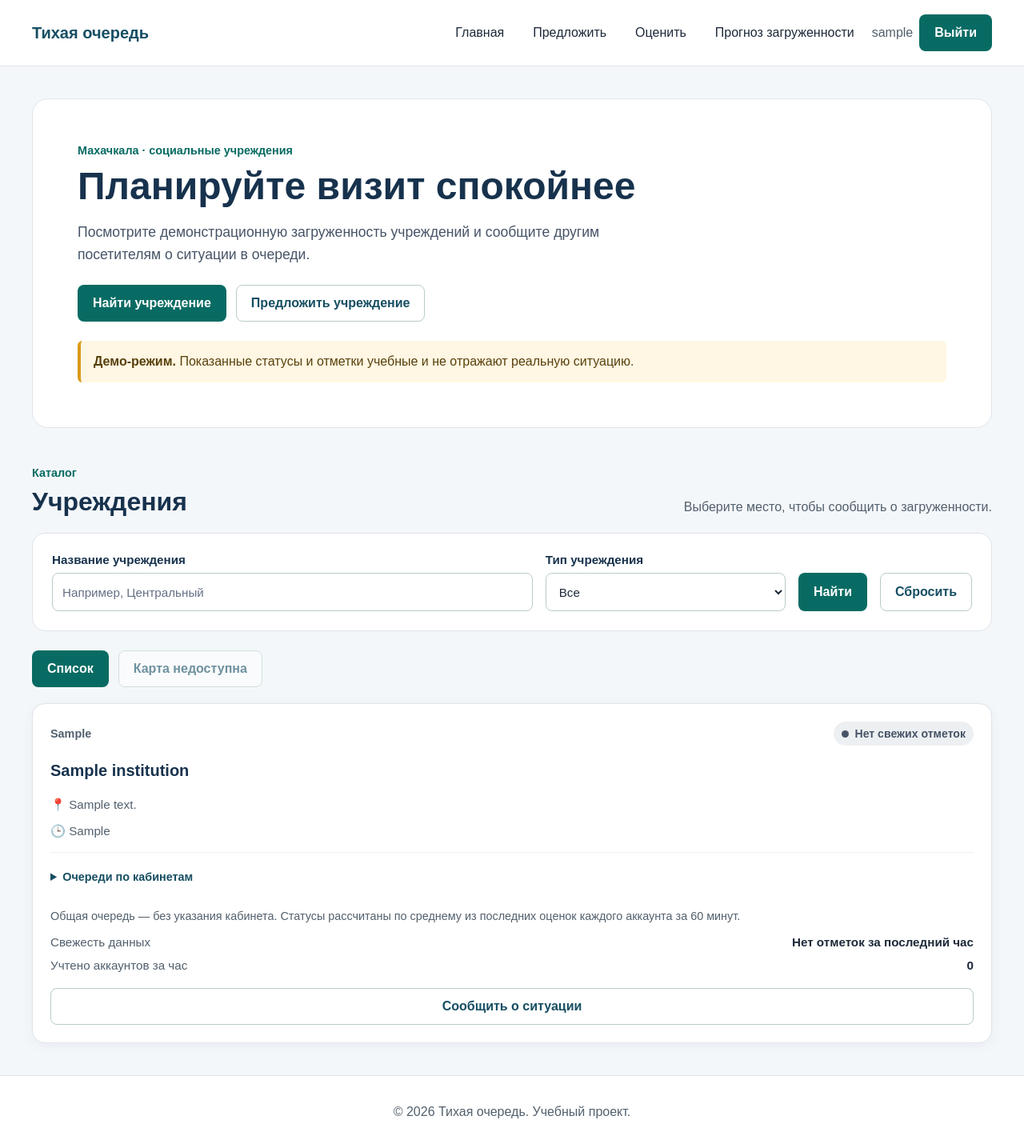
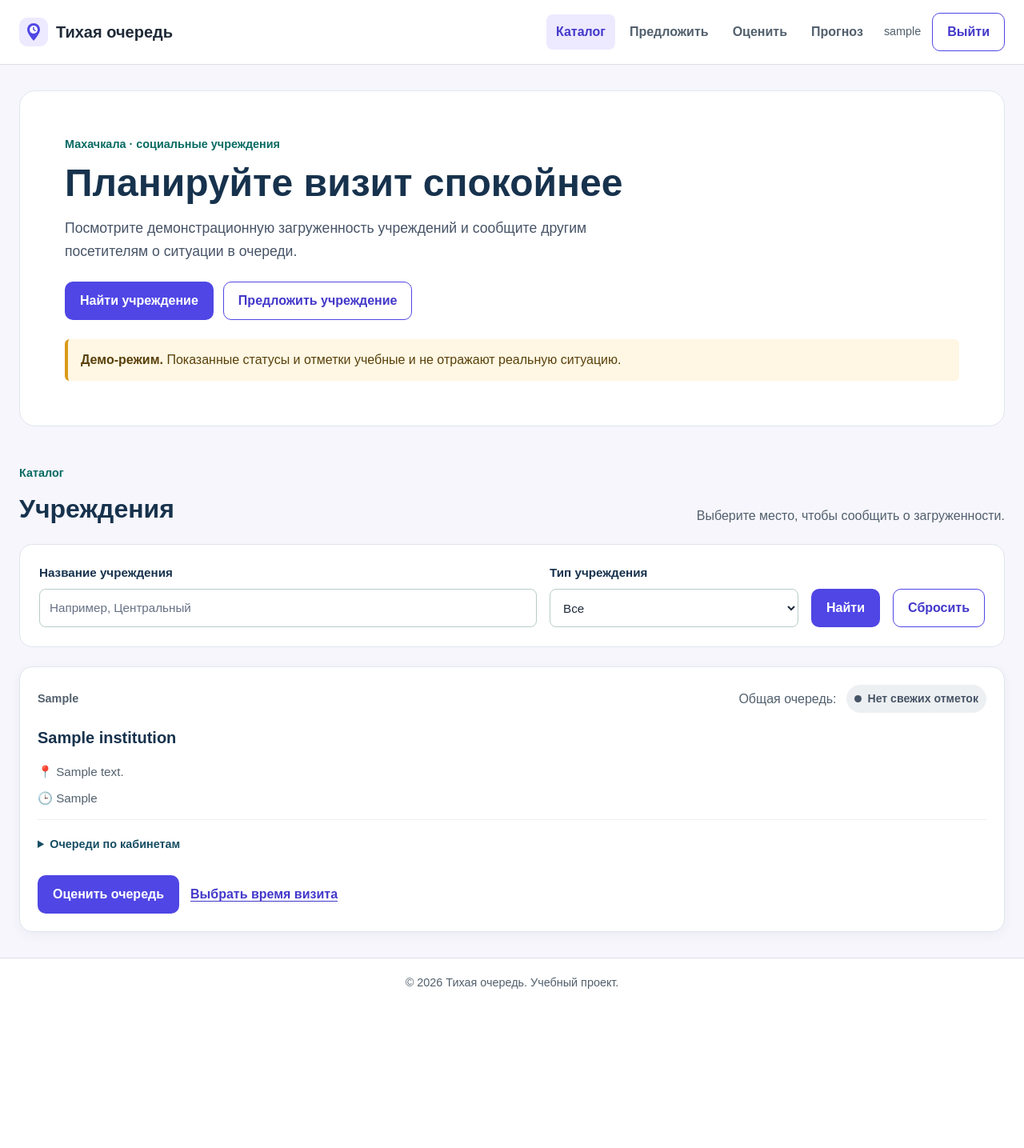
Before and after one commit to Kirilll555/quiet-queue, a Django app: page / in a window 1280 px wide. Shown: the whole page at 80% size. After the commit the page ends 1236 px from the top, so only its background shows below. Run offline with Django 5.2, Linux system fonts and the light colour scheme; a user stored in the database is signed in; tables that the repository leaves empty hold one stand-in row (values such as "Sample post").

Commit message:
Обновлено оформление сайта и добавлен логотип

```diff
--- a/pages/templates/base.html
+++ b/pages/templates/base.html
@@ -27,6 +27,7 @@
                 {% endfor %}
             </div>
         {% endif %}
+
         {% block content %}
         {% endblock %}
     </main>
@@ -34,6 +35,6 @@
     <footer class="site-footer">
         <p>© 2026 Тихая очередь. Учебный проект.</p>
     </footer>
-
+    <script src="{% static 'js/navigation.js' %}" defer></script>
 </body>
 </html>
--- a/pages/templates/menu.html
+++ b/pages/templates/menu.html
@@ -1,13 +1,57 @@
 <header class="site-header">
-    <nav class="main-nav">
+    <nav class="main-nav" aria-label="Основная навигация">
         <div class="nav-brand">
-            <a href="{% url 'index' %}" class="logo-link">Тихая очередь</a>
+            <a href="{% url 'index' %}" class="logo-link">
+                <span class="logo-symbol" aria-hidden="true">
+                    <svg width="24" height="24" viewBox="0 0 24 24" aria-hidden="true" focusable="false">
+                        <path fill="#4F46E5" d="M12 1a8 8 0 0 0-8 8c0 5.4 8 14 8 14s8-8.6 8-14a8 8 0 0 0-8-8Z"/>
+                        <circle cx="12" cy="9" r="5" fill="#fff"/>
+                        <path d="M12 6.3V9l2 1.4" fill="none" stroke="#4F46E5" stroke-width="1.5" stroke-linecap="round" stroke-linejoin="round"/>
+                    </svg>
+                </span>
+                <span>Тихая очередь</span>
+            </a>
         </div>
-        <ul class="nav-menu">
-            <li class="nav-item"><a href="{% url 'index' %}" class="nav-link">Главная</a></li>
-            <li class="nav-item"><a href="{% url 'suggest' %}" class="nav-link">Предложить</a></li>
-            <li class="nav-item"><a href="{% url 'rate' %}" class="nav-link">Оценить</a></li>
-            <li class="nav-item"><a href="{% url 'ai_prediction' %}" class="nav-link">Прогноз загруженности</a></li>
+
+        <button
+            type="button"
+            class="nav-toggle"
+            id="nav-toggle"
+            aria-controls="nav-menu"
+            aria-expanded="false"
+            hidden
+        >
+            <span aria-hidden="true">☰</span>
+            Меню
+        </button>
+
+        {% with current=request.resolver_match.url_name %}
+            <ul class="nav-menu" id="nav-menu">
+                <li class="nav-item">
+                    <a href="{% url 'index' %}" class="nav-link"
+                       {% if current == 'index' %}aria-current="page"{% endif %}>
+                        Каталог
+                    </a>
+                </li>
+                <li class="nav-item">
+                    <a href="{% url 'suggest' %}" class="nav-link"
+                       {% if current == 'suggest' %}aria-current="page"{% endif %}>
+                        Предложить
+                    </a>
+                </li>
+                <li class="nav-item">
+                    <a href="{% url 'rate' %}" class="nav-link"
+                       {% if current == 'rate' %}aria-current="page"{% endif %}>
+                        Оценить
+                    </a>
+                </li>
+                <li class="nav-item">
+                    <a href="{% url 'ai_prediction' %}" class="nav-link"
+                       {% if current == 'ai_prediction' %}aria-current="page"{% endif %}>
+                        Прогноз
+                    </a>
+                </li>
+
                 {% if user.is_authenticated %}
                     <li class="nav-item">
                         <span class="nav-username">{{ user.username }}</span>
@@ -20,9 +64,12 @@
                     </li>
                 {% else %}
                     <li class="nav-item">
-                    <a href="{% url 'login' %}" class="btn btn-login">Войти</a>
+                        <a href="{% url 'login' %}" class="btn btn-login">
+                            Войти
+                        </a>
                     </li>
                 {% endif %}
             </ul>
+        {% endwith %}
     </nav>
 </header>
--- a/pages/templates/pages/index.html
+++ b/pages/templates/pages/index.html
@@ -2,7 +2,7 @@
 {% load static %}
 
 {% block extra_css %}
-    <link rel="stylesheet" href="{% static 'css/index_styles.css' %}?v=2">
+    <link rel="stylesheet" href="{% static 'css/index_styles.css' %}?v=layout-1">
 {% endblock %}
 
 {% block title %}Главная — Тихая очередь{% endblock %}
@@ -85,6 +85,8 @@
             </button>
         </div>
 
+        <div class="catalog-layout">
+
         <div id="institution-map-panel" hidden>
             <p id="map-message" role="status"></p>
             <div id="institution-map" aria-label="Карта учреждений"></div>
@@ -102,11 +104,13 @@
                         <span class="institution-category">
                             {{ institution.category }}
                         </span>
-
+                        <div class="institution-queue">
+                            <span>Общая очередь:</span>
                             <span class="status-pill status-pill--{{ institution.queue_level }}">
                                 <span class="status-dot" aria-hidden="true"></span>
                                 {{ institution.queue_label }}
                             </span>
+                        </div>
                     </div>
 
                     <h3 class="institution-name">{{ institution.name }}</h3>
@@ -146,21 +150,10 @@
                         </div>
                     </details>
 
-                    <p class="general-queue-label">
-                        Общая очередь — без указания кабинета.
-                        Статусы рассчитаны по среднему из последних оценок
-                        каждого аккаунта за 60 минут.
-                    </p>
-
+                    {% if institution.reports_count %}
                         <div class="institution-card-details">
                             <p>
-                            <span>
-                                {% if institution.reports_count %}
-                                    Последняя отметка
-                                {% else %}
-                                    Свежесть данных
-                                {% endif %}
-                            </span>
+                                <span>Последняя отметка</span>
                                 <strong>{{ institution.updated_label }}</strong>
                             </p>
                             <p>
@@ -168,19 +161,25 @@
                                 <strong>{{ institution.reports_count }}</strong>
                             </p>
                         </div>
+                    {% endif %}
 
-                    <a
-                        href="{% url 'rate' %}?institution_id={{ institution.id }}"
-                        class="btn btn-secondary institution-action"
-                    >
-                        Сообщить о ситуации
+                    <div class="institution-actions">
+                        <a href="{% url 'rate' %}?institution_id={{ institution.id }}"
+                           class="btn btn-primary">
+                            Оценить очередь
                         </a>
+                        <a href="{% url 'ai_prediction' %}?institution_id={{ institution.id }}"
+                           class="institution-forecast-link">
+                            Выбрать время визита
+                        </a>
+                    </div>
                 </article>
             {% empty %}
                 <p class="empty-state">
                     Учреждений по вашему запросу не найдено. Попробуйте изменить название или тип.
                 </p>
             {% endfor %}
+        </div>
         </div>
     </section>
     {{ map_institutions|json_script:"map-institutions-data" }}
@@ -189,5 +188,5 @@
         <script src="https://api-maps.yandex.ru/2.1/?apikey={{ yandex_maps_api_key|urlencode }}&amp;lang=ru_RU" defer></script>
     {% endif %}
 
-    <script src="{% static 'js/catalog-map.js' %}" defer></script>
+    <script src="{% static 'js/catalog-map.js' %}?v=layout-1" defer></script>
 {% endblock %}
--- a/pages/templates/pages/prediction.html
+++ b/pages/templates/pages/prediction.html
@@ -2,7 +2,7 @@
 {% load static %}
 
 {% block extra_css %}
-    <link rel="stylesheet" href="{% static 'css/ai_styles.css' %}">
+    <link rel="stylesheet" href="{% static 'css/ai_styles.css' %}?v=2">
 {% endblock %}
 
 {% block title %}Прогноз загруженности — Тихая очередь{% endblock %}
--- a/pages/templates/pages/rate.html
+++ b/pages/templates/pages/rate.html
@@ -2,7 +2,7 @@
 {% load static %}
 
 {% block extra_css %}
-    <link rel="stylesheet" href="{% static 'css/rate_styles.css' %}">
+    <link rel="stylesheet" href="{% static 'css/rate_styles.css' %}?v=2">
 {% endblock %}
 
 {% block title %}Оценить очередь — Тихая очередь{% endblock %}
--- a/pages/views.py
+++ b/pages/views.py
@@ -259,8 +259,11 @@ def suggest_institution(request):
 
 
 def ai_prediction(request):
-    submitted = bool(request.GET)
-    form = ForecastForm(request.GET if submitted else None)
+    submitted = "visit_date" in request.GET
+    form = ForecastForm(
+        request.GET if submitted else None,
+        initial={"institution_id": request.GET.get("institution_id")},
+    )
     forecast = None
     institution = None
     cabinet = None
--- a/static/css/auth_styles.css
+++ b/static/css/auth_styles.css
@@ -63,6 +63,8 @@
 }
 
 .auth-switch a {
-    color: #086b63;
+    color: #3730a3;
     font-weight: 700;
+    text-decoration: underline;
+    text-underline-offset: 0.15em;
 }
--- a/static/css/base_styles.css
+++ b/static/css/base_styles.css
@@ -1,12 +1,23 @@
-/* Общие правила: ширина элементов включает внутренние отступы и рамки */
+/* Общая палитра проекта */
+:root {
+    --color-primary: #4f46e5;
+    --color-primary-hover: #4338ca;
+    --color-primary-soft: #ede9fe;
+    --color-accent: #a78bfa;
+    --color-background: #f7f6fd;
+    --color-surface: #ffffff;
+    --color-text: #1f2937;
+    --color-muted: #52606d;
+    --color-border: #dddde9;
+    --color-focus: #b45309;
+
+    font-family: Arial, sans-serif;
+    color: var(--color-text);
+    background: var(--color-background);
+}
+
 * {
     box-sizing: border-box;
-}
-
-:root {
-    font-family: Arial, sans-serif;
-    color: #1d2939;
-    background: #f4f7fa;
 }
 
 body {
@@ -15,148 +26,202 @@ body {
     min-width: 320px;
     min-height: 100vh;
     margin: 0;
+    line-height: 1.5;
 }
 
 a {
     color: inherit;
 }
 
-/* Шапка сайта */
+button,
+input,
+select,
+textarea {
+    font: inherit;
+}
+
+/* Шапка */
 .site-header {
-    background: #ffffff;
-    border-bottom: 1px solid #dfe5eb;
+    border-bottom: 1px solid var(--color-border);
+    background: var(--color-surface);
 }
 
 .main-nav {
     display: flex;
+    flex-wrap: wrap;
     align-items: center;
     justify-content: space-between;
-    gap: 24px;
-    width: min(1200px, calc(100% - 40px));
+    gap: 16px 24px;
+    width: min(1400px, calc(100% - 48px));
     margin: 0 auto;
-    padding: 18px 0;
+    padding: 16px 0;
+}
+
+.nav-brand {
+    min-width: 0;
 }
 
 .logo-link {
-    color: #164e63;
+    display: inline-flex;
+    align-items: center;
+    gap: 10px;
+    min-height: 44px;
+    color: var(--color-text);
     font-size: 1.25rem;
     font-weight: 700;
     text-decoration: none;
 }
 
-/* Ссылки навигации */
+.logo-symbol {
+    display: inline-flex;
+    align-items: center;
+    justify-content: center;
+    width: 36px;
+    height: 36px;
+    flex-shrink: 0;
+    border-radius: 10px;
+    background: var(--color-primary-soft);
+    color: var(--color-primary);
+    font-size: 1.1rem;
+}
+
 .nav-menu {
     display: flex;
     flex-wrap: wrap;
     align-items: center;
-    gap: 8px;
+    gap: 6px;
     margin: 0;
     padding: 0;
     list-style: none;
 }
 
-.nav-link,
-.btn-login {
+.nav-menu[hidden],
+.nav-toggle[hidden] {
+    display: none;
+}
+
+.nav-link {
     display: inline-flex;
     align-items: center;
     min-height: 44px;
-    padding: 10px 14px;
+    padding: 10px 12px;
     border-radius: 8px;
+    color: var(--color-muted);
+    font-weight: 600;
     text-decoration: none;
 }
 
 .nav-link:hover {
-    background: #edf4f5;
+    background: var(--color-primary-soft);
+    color: var(--color-primary-hover);
 }
 
-.btn-login {
-    background: #086b63;
-    color: #ffffff;
-    font-weight: 700;
+.nav-link[aria-current="page"] {
+    background: var(--color-primary-soft);
+    color: var(--color-primary-hover);
 }
 
-/* Видимая рамка помогает понять, на какой ссылке или кнопке фокус */
-a:focus-visible,
-button:focus-visible,
-input:focus-visible,
-select:focus-visible {
-    outline: 3px solid #f2a900;
-    outline-offset: 3px;
+.nav-username {
+    display: inline-block;
+    max-width: 160px;
+    padding: 8px;
+    overflow-wrap: anywhere;
+    color: var(--color-muted);
+    font-size: 0.9rem;
 }
 
-/* Основная область растягивается, чтобы подвал оставался внизу */
-.main-content {
-    flex: 1;
-    width: min(1200px, calc(100% - 40px));
-    margin: 40px auto;
+.logout-form {
+    margin: 0;
 }
 
-/* Общие кнопки для страниц сайта */
-.btn {
+/* Кнопки */
+.btn,
+.nav-toggle {
     display: inline-flex;
     align-items: center;
     justify-content: center;
+    gap: 8px;
     min-height: 46px;
     padding: 11px 18px;
     border: 1px solid transparent;
-    border-radius: 8px;
+    border-radius: 10px;
     font: inherit;
     font-weight: 700;
+    text-align: center;
     text-decoration: none;
     cursor: pointer;
 }
 
 .btn-primary {
-    background: #086b63;
+    background: var(--color-primary);
     color: #ffffff;
 }
 
-.btn-secondary {
-    border-color: #b8ccca;
-    background: #ffffff;
-    color: #164e63;
+.btn-primary:hover {
+    background: var(--color-primary-hover);
+}
+
+.btn-secondary,
+.btn-login,
+.nav-toggle {
+    border-color: var(--color-primary);
+    background: var(--color-surface);
+    color: var(--color-primary-hover);
+}
+
+.btn-secondary:hover,
+.btn-login:hover,
+.nav-toggle:hover {
+    background: var(--color-primary-soft);
+}
+
+button:disabled {
+    cursor: not-allowed;
+}
+
+/* Управление с клавиатуры */
+a:focus-visible,
+button:focus-visible,
+input:focus-visible,
+select:focus-visible,
+textarea:focus-visible,
+summary:focus-visible,
+[tabindex]:focus-visible {
+    outline: 3px solid var(--color-focus);
+    outline-offset: 3px;
+}
+
+/* Основное содержимое */
+.main-content {
+    flex: 1;
+    width: min(1400px, calc(100% - 48px));
+    margin: 32px auto;
 }
 
 .site-footer {
-    padding: 20px;
-    border-top: 1px solid #dfe5eb;
-    background: #ffffff;
-    color: #52606d;
+    padding: 20px 24px;
+    border-top: 1px solid var(--color-border);
+    background: var(--color-surface);
+    color: var(--color-muted);
+    font-size: 0.9rem;
     text-align: center;
 }
 
-/* На узком экране шапка перестраивается в несколько строк */
-@media (max-width: 700px) {
-    .main-nav {
-        align-items: flex-start;
-        flex-direction: column;
-        gap: 12px;
-    }
+.site-footer p {
+    margin: 0;
+}
 
-    .nav-menu {
-        gap: 4px;
-    }
-
-    .nav-link,
-    .btn-login {
-        padding: 9px 10px;
-    }
-
-    .main-content {
-        margin-top: 28px;
-        margin-bottom: 28px;
-    }
-}
+/* Сообщения */
 .flash-messages {
-    width: min(760px, 100%);
-    margin: 0 auto 20px;
+    width: min(900px, 100%);
+    margin: 0 auto 24px;
 }
 
 .flash-message {
-    margin: 0;
+    margin: 0 0 12px;
     padding: 14px 16px;
     border: 1px solid;
-    border-radius: 8px;
+    border-radius: 10px;
     line-height: 1.5;
 }
 
@@ -172,13 +237,67 @@ select:focus-visible {
     color: #9b2c23;
 }
 
-.logout-form {
-    margin: 0;
+.flash-message--warning {
+    border-color: #e7cb87;
+    background: #fff4d6;
+    color: #765000;
 }
 
-.nav-username {
-    display: inline-block;
-    max-width: 160px;
-    overflow-wrap: anywhere;
-    color: #52606d;
+.flash-message--info {
+    border-color: #c4b5fd;
+    background: var(--color-primary-soft);
+    color: #3730a3;
 }
+
+/* Меню на телефонах и небольших планшетах */
+@media (max-width: 1000px) {
+    .main-nav {
+        gap: 12px;
+    }
+
+    .nav-menu {
+        width: 100%;
+        align-items: stretch;
+        flex-direction: column;
+        padding-top: 12px;
+        border-top: 1px solid var(--color-border);
+    }
+
+    .nav-link {
+        width: 100%;
+    }
+
+    .nav-menu .btn {
+        width: 100%;
+    }
+
+    .nav-username {
+        max-width: 100%;
+    }
+}
+
+@media (max-width: 600px) {
+    .main-nav,
+    .main-content {
+        width: calc(100% - 32px);
+    }
+
+    .main-content {
+        margin-top: 24px;
+        margin-bottom: 24px;
+    }
+
+    .logo-link {
+        gap: 8px;
+        font-size: 1.05rem;
+    }
+
+    .logo-symbol {
+        width: 30px;
+        height: 30px;
+    }
+
+    .nav-toggle {
+        padding: 10px 12px;
+    }
+}
--- a/static/css/index_styles.css
+++ b/static/css/index_styles.css
@@ -357,3 +357,58 @@
     opacity: 0.6;
     cursor: not-allowed;
 }
+
+.catalog-layout {
+    display: grid;
+    gap: 20px;
+}
+
+.catalog-layout > .institution-grid {
+    grid-template-columns: minmax(0, 1fr);
+}
+
+@media (min-width: 1001px) {
+    .catalog-layout:has(> #institution-map-panel:not([hidden])) {
+        grid-template-columns: minmax(0, 2fr) minmax(0, 3fr);
+        align-items: start;
+    }
+
+    #institution-list {
+        grid-column: 1;
+        grid-row: 1;
+    }
+
+    #institution-map-panel {
+        grid-column: 2;
+        grid-row: 1;
+        min-width: 0;
+    }
+
+    .catalog-view-switch {
+        display: none;
+    }
+}
+
+.institution-queue,
+.institution-actions {
+    display: flex;
+    flex-wrap: wrap;
+    align-items: center;
+    gap: 8px 12px;
+}
+
+.institution-queue {
+    min-width: 0;
+    color: var(--color-muted);
+}
+
+.institution-actions {
+    margin-top: auto;
+}
+
+.institution-forecast-link {
+    padding: 10px 2px;
+    color: var(--color-primary-hover);
+    font-weight: 700;
+    text-underline-offset: 3px;
+}
--- a/static/js/catalog-map.js
+++ b/static/js/catalog-map.js
@@ -12,6 +12,7 @@
     );
 
     let map = null;
+    const desktopScreen = window.matchMedia("(min-width: 1001px)");
 
     function escapeHtml(value) {
         const element = document.createElement("div");
@@ -71,7 +72,7 @@
     }
 
     function showView(showMap) {
-        listPanel.hidden = showMap;
+        listPanel.hidden = showMap && !desktopScreen.matches;
         mapPanel.hidden = !showMap;
 
         listButton.setAttribute("aria-pressed", String(!showMap));
@@ -118,6 +119,10 @@
     ymaps.ready(
         () => {
             mapButton.disabled = false;
+            desktopScreen.addEventListener("change", () => {
+                showView(desktopScreen.matches);
+            });
+            showView(desktopScreen.matches);
         },
         () => {
             mapButton.textContent = "Карта недоступна";
--- /dev/null
+++ b/static/js/navigation.js
@@ -0,0 +1,44 @@
+"use strict";
+
+(() => {
+    const toggle = document.getElementById("nav-toggle");
+    const menu = document.getElementById("nav-menu");
+    const mobileScreen = window.matchMedia("(max-width: 1000px)");
+
+    function setExpanded(expanded) {
+        menu.hidden = !expanded;
+        toggle.setAttribute("aria-expanded", String(expanded));
+    }
+
+    function updateLayout() {
+        const focusWasInMenu = menu.contains(document.activeElement);
+        const focusWasOnToggle = document.activeElement === toggle;
+
+        toggle.hidden = !mobileScreen.matches;
+        setExpanded(!mobileScreen.matches);
+
+        if (mobileScreen.matches && focusWasInMenu) {
+            toggle.focus();
+        } else if (!mobileScreen.matches && focusWasOnToggle) {
+            menu.querySelector("a").focus();
+        }
+    }
+
+    toggle.addEventListener("click", () => {
+        setExpanded(menu.hidden);
+    });
+
+    document.addEventListener("keydown", (event) => {
+        if (
+            event.key === "Escape"
+            && mobileScreen.matches
+            && !menu.hidden
+        ) {
+            setExpanded(false);
+            toggle.focus();
+        }
+    });
+
+    mobileScreen.addEventListener("change", updateLayout);
+    updateLayout();
+})();
```
Also changed, not shown: static/css/ai_styles.css (+16 -3 lines), static/css/rate_styles.css (+22 -0 lines). Lines whose indentation alone changed are shown as unchanged.
